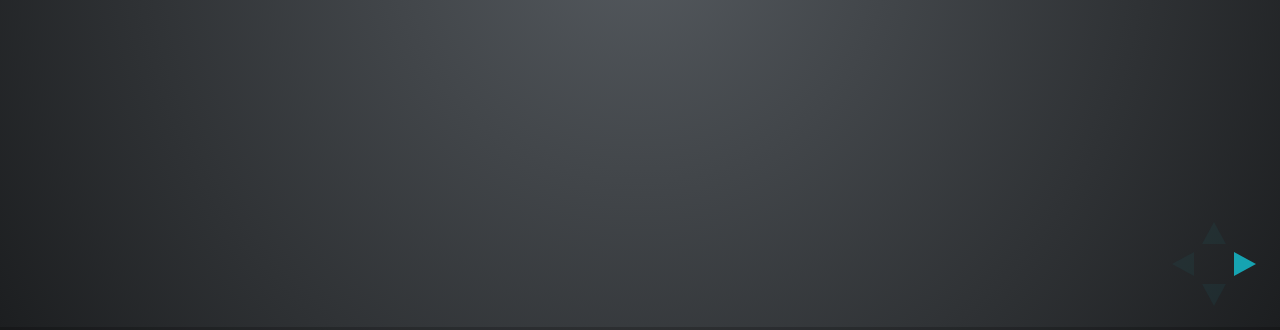
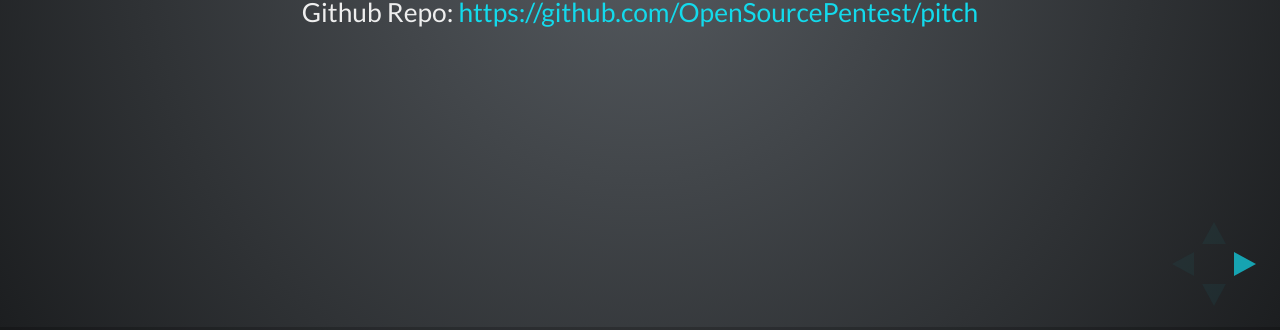
Before and after one commit to OpenSourcePentest/pitch, a plain HTML site: page index.html in a window 1280 px wide. Shown: the part 470-800 px from the top of the page. Drawn offline with Linux system fonts and the light colour scheme.

Commit message:
add link to repo

```diff
--- a/index.html
+++ b/index.html
@@ -30,6 +30,7 @@
 				<section>
 						<h2>Open Source Pentest Documents</h2>
 						<small>Printable version: <a href="https://opensourcepentest.github.io/pitch/?print-pdf">https://opensourcepentest.github.io/pitch/?print-pdf</a></small>
+						<small>Github Repo: <a href="https://github.com/OpenSourcePentest/pitch">https://github.com/OpenSourcePentest/pitch</a></small>
 				</section>
 
 				<section>
```
